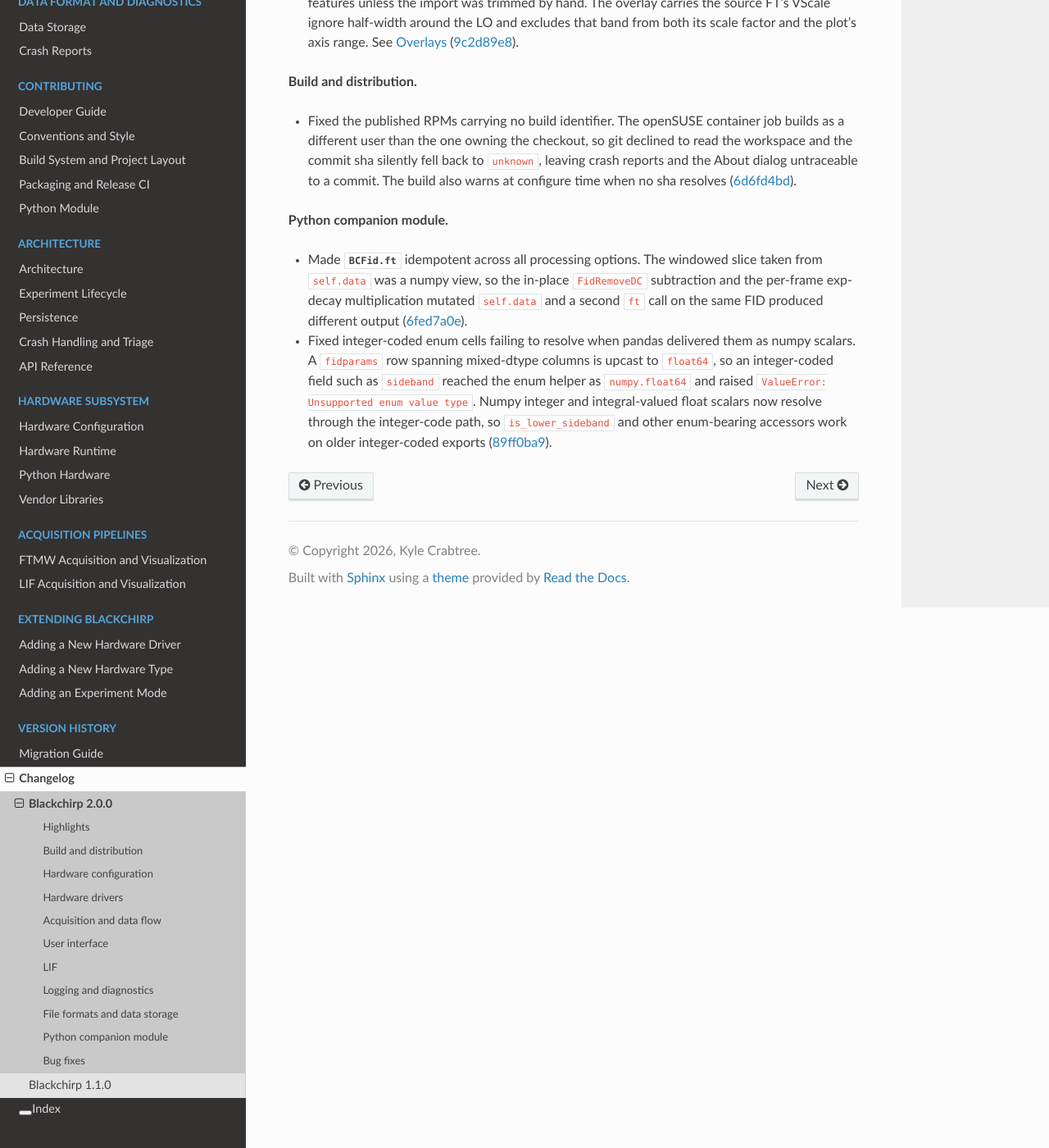
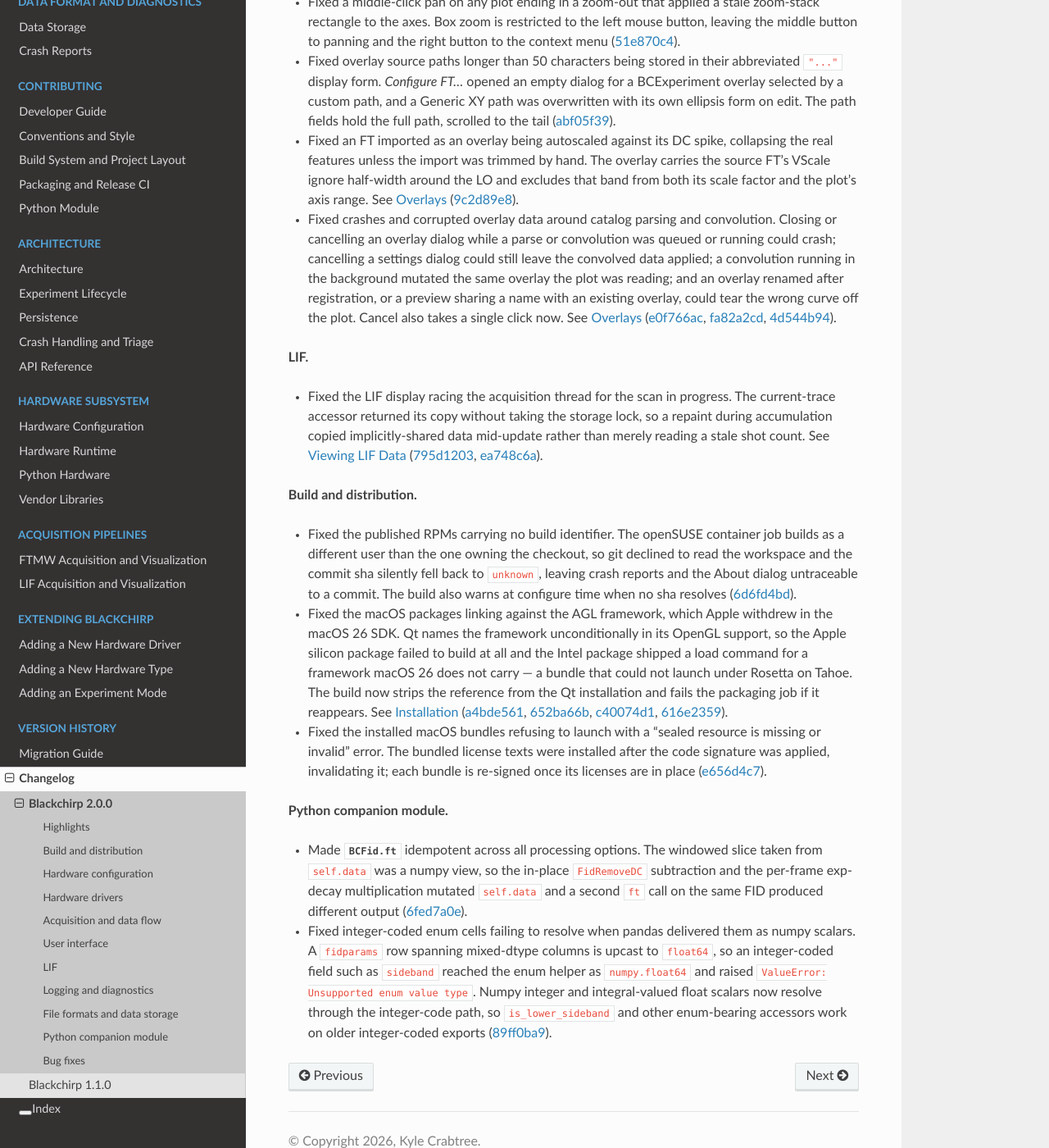
Before and after one commit to kncrabtree/blackchirp, a Sphinx documentation site: the page built from doc/source/changelog/2.0.0.rst, in a window 1280 px wide and 1400 px high, scrolled down 10470 px. Shown: the whole window at 82% size. Built offline with Sphinx 7.4.7 and the Read the Docs theme 3.1.0, drawn with Linux system fonts in a browser that asks for light colours; some of the changed text lies outside the part shown.

Commit message:
Add entries to changelog

```diff
--- a/doc/source/changelog/2.0.0.rst
+++ b/doc/source/changelog/2.0.0.rst
@@ -561,6 +561,14 @@
   LIF data is segment-flushed at acquisition time, so backup
   is now skipped for non-FTMW experiments
   (:commit:`f335b11d`).
+- Fixed FT plots occasionally showing a spectrum computed from a
+  mix of old and new processing settings. Changing a setting in
+  the FTMW view reprocesses every plot, and the background
+  workers read the shared settings struct while the interface
+  thread was rewriting it; each worker now computes from a
+  snapshot of the settings in effect when it was dispatched. The
+  result was wrong rather than absent — no crash, no log entry
+  (:commit:`6ad5a06c`, :commit:`bfd672b5`).
 
 **Tooling.**
 
@@ -572,6 +580,11 @@
   (:commit:`af4aab85`).
 - Fixed additional ``ZoomPanPlot`` defects surfaced during the
   API-reference work (:commit:`feb21753`).
+- Fixed a plot autoscaling to a range its data never occupied.
+  The background downsampling pass cached a curve's bounding
+  rectangle outside the data lock, so the interface thread could
+  read it mid-write and size an axis from a mix of two different
+  extents (:commit:`496cf447`, :commit:`de9c177d`).
 
 **User interface.**
 
@@ -642,6 +655,27 @@
   ignore half-width around the LO and excludes that band from
   both its scale factor and the plot's axis range. See
   :doc:`/user_guide/overlays` (:commit:`9c2d89e8`).
+- Fixed crashes and corrupted overlay data around catalog parsing
+  and convolution. Closing or cancelling an overlay dialog while
+  a parse or convolution was queued or running could crash;
+  cancelling a settings dialog could still leave the convolved
+  data applied; a convolution running in the background mutated
+  the same overlay the plot was reading; and an overlay renamed
+  after registration, or a preview sharing a name with an
+  existing overlay, could tear the wrong curve off the plot.
+  Cancel also takes a single click now. See
+  :doc:`/user_guide/overlays` (:commit:`e0f766ac`,
+  :commit:`fa82a2cd`, :commit:`4d544b94`).
+
+**LIF.**
+
+- Fixed the LIF display racing the acquisition thread for the
+  scan in progress. The current-trace accessor returned its copy
+  without taking the storage lock, so a repaint during
+  accumulation copied implicitly-shared data mid-update rather
+  than merely reading a stale shot count. See
+  :doc:`/user_guide/lif/lif_tab` (:commit:`795d1203`,
+  :commit:`ea748c6a`).
 
 **Build and distribution.**
 
@@ -652,6 +686,21 @@
   reports and the About dialog untraceable to a commit. The build
   also warns at configure time when no sha resolves
   (:commit:`6d6fd4bd`).
+- Fixed the macOS packages linking against the AGL framework,
+  which Apple withdrew in the macOS 26 SDK. Qt names the
+  framework unconditionally in its OpenGL support, so the Apple
+  silicon package failed to build at all and the Intel package
+  shipped a load command for a framework macOS 26 does not carry
+  — a bundle that could not launch under Rosetta on Tahoe. The
+  build now strips the reference from the Qt installation and
+  fails the packaging job if it reappears. See
+  :doc:`/user_guide/installation` (:commit:`a4bde561`,
+  :commit:`652ba66b`, :commit:`c40074d1`, :commit:`616e2359`).
+- Fixed the installed macOS bundles refusing to launch with a
+  "sealed resource is missing or invalid" error. The bundled
+  license texts were installed after the code signature was
+  applied, invalidating it; each bundle is re-signed once its
+  licenses are in place (:commit:`e656d4c7`).
 
 **Python companion module.**
 
```
